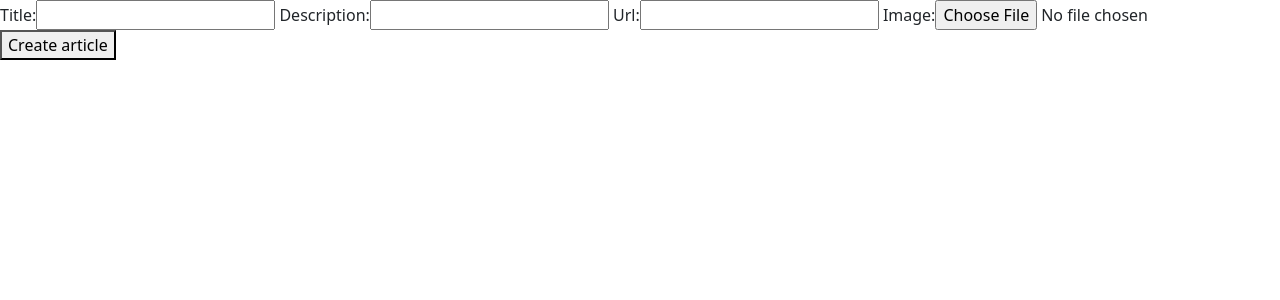
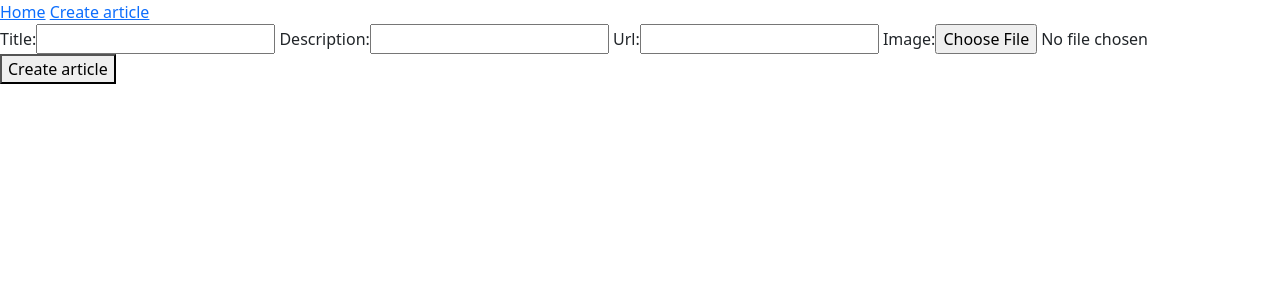
Before and after one commit to savinaa/hobby_hub, a Django app: page /create/ in a window 1280 px wide. Shown: the top 300 px of the page. Run offline with Django 3.2, Linux system fonts and the light colour scheme.

Commit message:
navigation menu created

```diff
--- a/templates/shared/base.html
+++ b/templates/shared/base.html
@@ -22,6 +22,8 @@
 {% block scripts_body_start %}
 {% endblock %}
 
+{% include 'shared/navigation_menu.html' %}
+
 {% block content %}
 {% endblock %}
 
--- /dev/null
+++ b/templates/shared/navigation_menu.html
@@ -0,0 +1,2 @@
+<a href="{% url 'index' %}">Home</a>
+<a href="{% url 'create article' %}">Create article</a>
```
